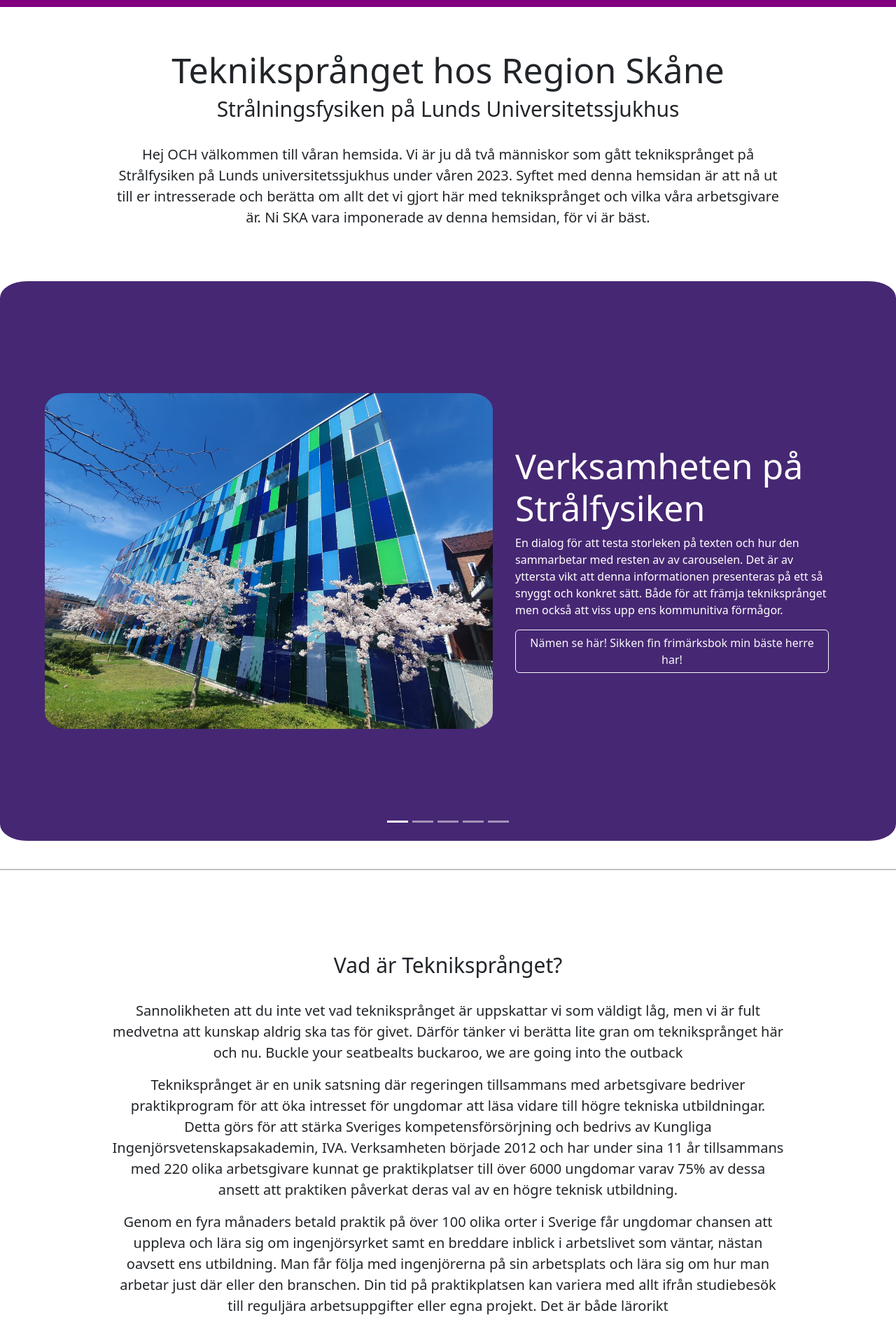
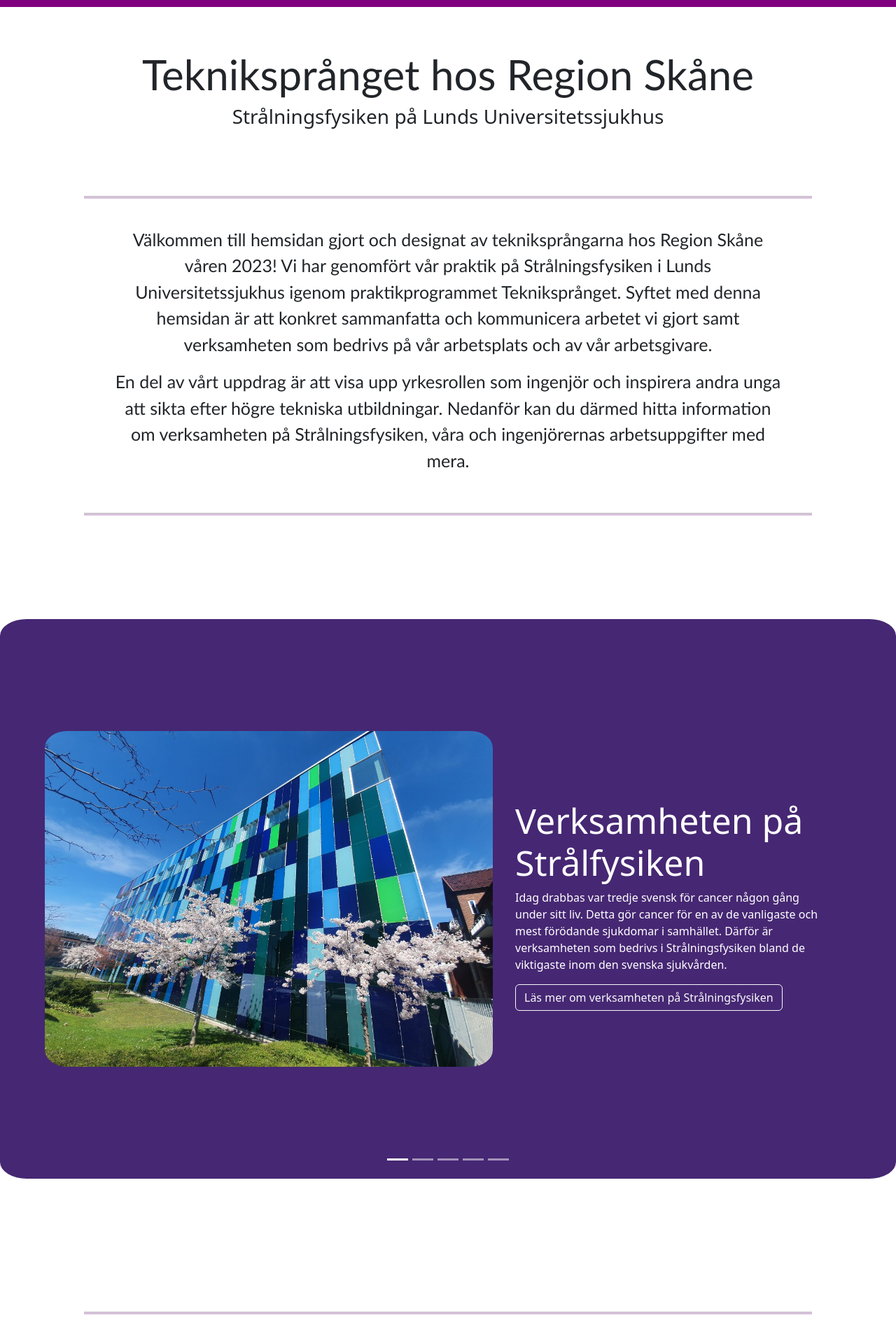
Before and after one commit to BenjaminKeKa/TekniksprangetWebsida, a Django app: page / in a window 1280 px wide. Shown: the part 76-1973 px from the top of the page at 70% size. Run offline with Django 4.2, Linux system fonts and the light colour scheme; some libraries are stand-ins or nearby versions.

Commit message:
Fixat index till produktions färdighet

```diff
--- a/home_page/templates/index.html
+++ b/home_page/templates/index.html
@@ -6,19 +6,49 @@
 <body>
     <div style="text-align:center; padding: 60px 0; position:static;">
 
-        <h1 style="font-size:50px;">Tekniksprånget hos Region Skåne</h1>
-        <h3 style="font-size:30px">Strålningsfysiken på Lunds Universitetssjukhus</h3>
+        <h1 style="font-size:60px;font-family: calibri;">Tekniksprånget hos Region Skåne</h1>
+        <h3 style="font-size:36px:font-family: calibri;">Strålningsfysiken på Lunds Universitetssjukhus</h3>
 
         <br>
-<div class="d-flex justify-content-center">
-            <div style="position:relative; width:60rem; font-size:20px;">
-                <p>Hej OCH välkommen till våran hemsida. Vi är ju då två människor som gått tekniksprånget på Strålfysiken på Lunds
-                universitetssjukhus under våren 2023. Syftet med denna hemsidan är att nå ut till er intresserade och berätta om
-                allt det vi gjort här med tekniksprånget och vilka våra arbetsgivare är. Ni SKA vara imponerade av denna hemsidan,
-                för vi är bäst.</p>
+        <br>
+        <br>
+
+        <div class="d-flex justify-content-center">
+            <div style="width:65rem;">
+                <hr style="height:3px; border-width:0 color:#630875; background-color:#630875">
             </div>
-</div>
+        </div>
+
+        <br>
+
+        <div class="d-flex justify-content-center">
+            <div style="position:relative; width:60rem; font-size:25px;">
+                <p style="font-family: calibri;"> Välkommen till hemsidan gjort och designat av tekniksprångarna hos Region Skåne våren 2023! Vi har
+                    genomfört vår praktik på Strålningsfysiken i Lunds Universitetssjukhus igenom praktikprogrammet
+                    Tekniksprånget. Syftet med denna hemsidan är att konkret sammanfatta och kommunicera arbetet vi gjort
+                    samt verksamheten som bedrivs på vår arbetsplats och av vår arbetsgivare.
+                </p>
+                <p style="font-family: calibri;">
+                    En del av vårt uppdrag är att visa upp yrkesrollen som ingenjör och inspirera andra unga att sikta
+                    efter högre tekniska utbildningar. Nedanför kan du därmed hitta information om verksamheten på
+                    Strålningsfysiken, våra och ingenjörernas arbetsuppgifter med mera.
+                </p>
+            </div>
+        </div>
+
+        <br>
+
+        <div class="d-flex justify-content-center">
+            <div style="width:65rem;">
+                <hr style="height:3px; border-width:0 color:#630875; background-color:#630875">
+            </div>
+        </div>
     </div>
+
+    <br>
+    <br>
+    <br>
+
     <div class="row">
         {% for home in home_page %}
          <div class="col">
@@ -64,6 +94,12 @@
             text-align:left;
             position: absolute;
         }
+        .carousel-text1 {
+            position:absolute;
+            bottom:35%;
+            left:40rem;
+            width:40rem;
+        }
 
 
         @media screen and (max-width: 768px){
@@ -93,6 +129,12 @@
            .carousel-text {
                 position:relative;
                 bottom:1%;
+                left:1rem;
+                width:4rem;
+            }
+            .carousel-text1 {
+                position:relative;
+                bottom:3%;
                 left:1rem;
                 width:4rem;
             }
@@ -135,12 +177,13 @@
                         <div class="carousel-text">
                             <div class="carousel-caption d-none d-md-block">
                                 <h1 style="font-size:50px;">Verksamheten på Strålfysiken</h1>
-                                <p>En dialog för att testa storleken på texten och hur den sammarbetar med resten av
-                                av carouselen. Det är av yttersta vikt att denna informationen presenteras på ett så
-                                snyggt och konkret sätt. Både för att främja tekniksprånget men också att viss upp ens
-                                kommunitiva förmågor.</p>
-                                <a href="/stralningsfysik" type="button" class="btn btn-outline-light">Nämen se här!
-                                Sikken fin frimärksbok min bäste herre har!</a>
+                                <p>Idag drabbas var tredje svensk för cancer någon gång under sitt liv. Detta gör cancer
+                                    för en av de vanligaste och mest förödande sjukdomar i samhället. Därför är
+                                    verksamheten som bedrivs i Strålningsfysiken bland de viktigaste inom den svenska
+                                    sjukvården.
+                                </p>
+                                <a href="/stralningsfysik" type="button" class="btn btn-outline-light">Läs mer om
+                                    verksamheten på Strålningsfysiken</a>
                             </div>
                         </div>
                     </div>
@@ -157,12 +200,11 @@
                         <div class="carousel-text">
                             <div class="carousel-caption d-none d-md-block">
                                 <h1 style="font-size:50px;">Behandlings-maskinerna på Strålfysiken</h1>
-                                <p>En dialog för att testa storleken på texten och hur den sammarbetar med resten av
-                                av carouselen. Det är av yttersta vikt att denna informationen presenteras på ett så
-                                snyggt och konkret sätt. Både för att främja tekniksprånget men också att viss upp ens
-                                kommunitiva förmågor.</p>
-                                <a href="/maskiner" type="button" class="btn btn-outline-light">Nämen se här!
-                                Sikken fin frimärksbok min bäste herre har!</a>
+                                <p> För en lyckad strålbehandling krävs det en maskin som kan leverera rätt dos på rätt
+                                    ställe. På Strålningsfysiken i Lund finns det 10 olika röntgenmaskiner, 2 maskiner
+                                    för brakyterapi samt diverse isotopterapi apparater.
+                                </p>
+                                <a href="/maskiner" type="button" class="btn btn-outline-light">Läs mer om strålbehandlings-maskinerna</a>
                             </div>
                         </div>
                     </div>
@@ -177,15 +219,12 @@
                             </div>
                         </div>
 
-                        <div class="carousel-text">
+                        <div class="carousel-text1">
                             <div class="carousel-caption d-none d-md-block">
                                 <h1 style="font-size:50px;">Om oss</h1>
-                                <p>En dialog för att testa storleken på texten och hur den sammarbetar med resten av
-                                av carouselen. Det är av yttersta vikt att denna informationen presenteras på ett så
-                                snyggt och konkret sätt. Både för att främja tekniksprånget men också att viss upp ens
-                                kommunitiva förmågor.</p>
-                                <a href="/om_oss" type="button" class="btn btn-outline-light">Nämen se här!
-                                Sikken fin frimärksbok min bäste herre har!</a>
+                                <p>Vilka är vi som gjort denna hemsidan och hur hamnade vi här? Detta och mer svarar vi
+                                på om oss.</p>
+                                <a href="/om_oss" type="button" class="btn btn-outline-light">Läs mer om oss</a>
                             </div>
                         </div>
                     </div>
@@ -202,12 +241,11 @@
                         <div class="carousel-text">
                             <div class="carousel-caption d-none d-md-block">
                                 <h1 style="font-size:50px;">Intervjuer med anställda</h1>
-                                <p>En dialog för att testa storleken på texten och hur den sammarbetar med resten av
-                                av carouselen. Det är av yttersta vikt att denna informationen presenteras på ett så
-                                snyggt och konkret sätt. Både för att främja tekniksprånget men också att viss upp ens
-                                kommunitiva förmågor.</p>
-                                <a href="/intervju" type="button" class="btn btn-outline-light">Nämen se här!
-                                Sikken fin frimärksbok min bäste herre har!</a>
+                                <p> Är du nyfiken på vad en ingenjör kan jobba med på ett sjukhus? Eller har du ögonen
+                                    på sjukvården och undrar hur det är att jobba inom den branschen? Läs då intervjuerna
+                                    med ingenjörer och sjukhusfysiker på Strålfysiken.
+                                </p>
+                                <a href="/intervju" type="button" class="btn btn-outline-light">Till intervjuerna</a>
                             </div>
                         </div>
                     </div>
@@ -225,12 +263,11 @@
                         <div class="carousel-text">
                             <div class="carousel-caption d-none d-md-block">
                                 <h1 style="font-size:50px;">3D-modellering med CAD</h1>
-                                <p>En dialog för att testa storleken på texten och hur den sammarbetar med resten
-                                av carouselen. Det är av yttersta vikt att denna informationen presenteras på ett så
-                                snyggt och konkret sätt. Både för att främja tekniksprånget men också att viss upp ens
-                                kommunitiva förmågor.</p>
-                                <a href="/fusion" type="button" class="btn btn-outline-light">Nämen se här!
-                                Sikken fin frimärksbok min bäste herre har!</a>
+                                <p> En av sakerna vi har hållit på med allra mest under vår praktik är designing i
+                                    CAD, computer-aided design. Idag är CAD tillsammans med programmering en av
+                                    ingenjörernas främsta verktyg.
+                                </p>
+                                <a href="/fusion" type="button" class="btn btn-outline-light">Läs mer om CAD</a>
                             </div>
                         </div>
                     </div>
@@ -242,35 +279,45 @@
 
         </div>
     </div>
+
     <br>
-    <div class="d-flex justify-content-center"><div style="width:90rem;"><hr style="height:1px; border-width:0 color:black; background-color:black">
+    <br>
+    <br>
 
     <!-- Litegran om Tekniksprånget -->
     <div style="text-align:center; padding:8%; position:static;">
+        <div class="d-flex justify-content-center">
+            <div style="width:65rem;">
+                <hr style="height:3px; border-width:0 color:#630875; background-color:#630875">
+            </div>
+        </div>
+        <br>
 
-        <h3 style="font-size:30px">Vad är Tekniksprånget?</h3>
+        <h3 style="font-size:36px;font-family: calibri;">Vad är Tekniksprånget?</h3>
 
         <br>
-    <div class="d-flex justify-content-center">
-            <div style="position:relative; max-width:60rem; font-size:20px;">
-                <p>Sannolikheten att du inte vet vad tekniksprånget är uppskattar vi som väldigt låg, men vi är fult
-                    medvetna att kunskap aldrig ska tas för givet. Därför tänker vi berätta lite gran om tekniksprånget
-                    här och nu. Buckle your seatbealts buckaroo, we are going into the outback</p>
-                <p>Tekniksprånget är en unik satsning där regeringen tillsammans med arbetsgivare bedriver praktikprogram
+        <div class="d-flex justify-content-center">
+            <div style="position:relative; max-width:60rem; font-size:25px;">
+                <p style="font-family: calibri;">Tekniksprånget är en unik satsning där regeringen tillsammans med arbetsgivare bedriver praktikprogram
                     för att öka intresset för ungdomar att läsa vidare till högre tekniska utbildningar. Detta görs för
                     att stärka Sveriges kompetensförsörjning och bedrivs av Kungliga Ingenjörsvetenskapsakademin, IVA.
                     Verksamheten började 2012 och har under sina 11 år tillsammans med 220 olika arbetsgivare kunnat ge
                     praktikplatser till över 6000 ungdomar varav 75% av dessa ansett att praktiken påverkat deras val av
                     en högre teknisk utbildning. </p>
-                <p>Genom en fyra månaders betald praktik på över 100 olika orter i Sverige får ungdomar chansen att
+                <p style="font-family: calibri;">Genom en fyra månaders betald praktik på över 100 olika orter i Sverige får ungdomar chansen att
                     uppleva och lära sig om ingenjörsyrket samt en breddare inblick i arbetslivet som väntar, nästan
                     oavsett ens utbildning. Man får följa med ingenjörerna på sin arbetsplats och lära sig om hur man
                     arbetar just där eller den branschen. Din tid på praktikplatsen kan variera med allt ifrån
                     studiebesök till reguljära arbetsuppgifter eller egna projekt. Det är både lärorikt </p>
             </div>
-</div>
-
-    </div></div></div>
+        </div>
+        <br>
+        <div class="d-flex justify-content-center">
+            <div style="width:65rem;">
+                <hr style="height:3px; border-width:0 color:#630875; background-color:#630875">
+            </div>
+        </div>
+    </div>
 
 </body>
 
```
